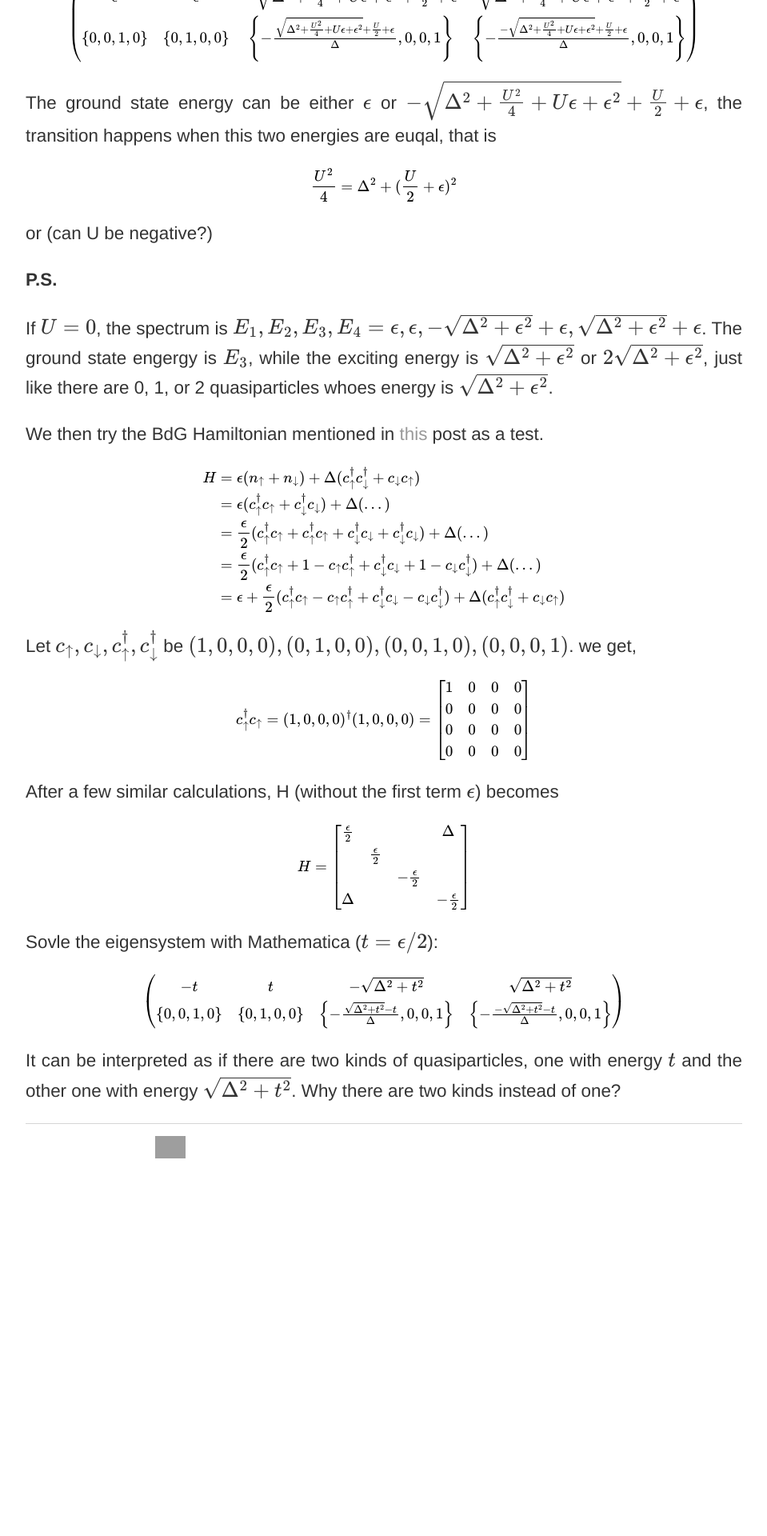
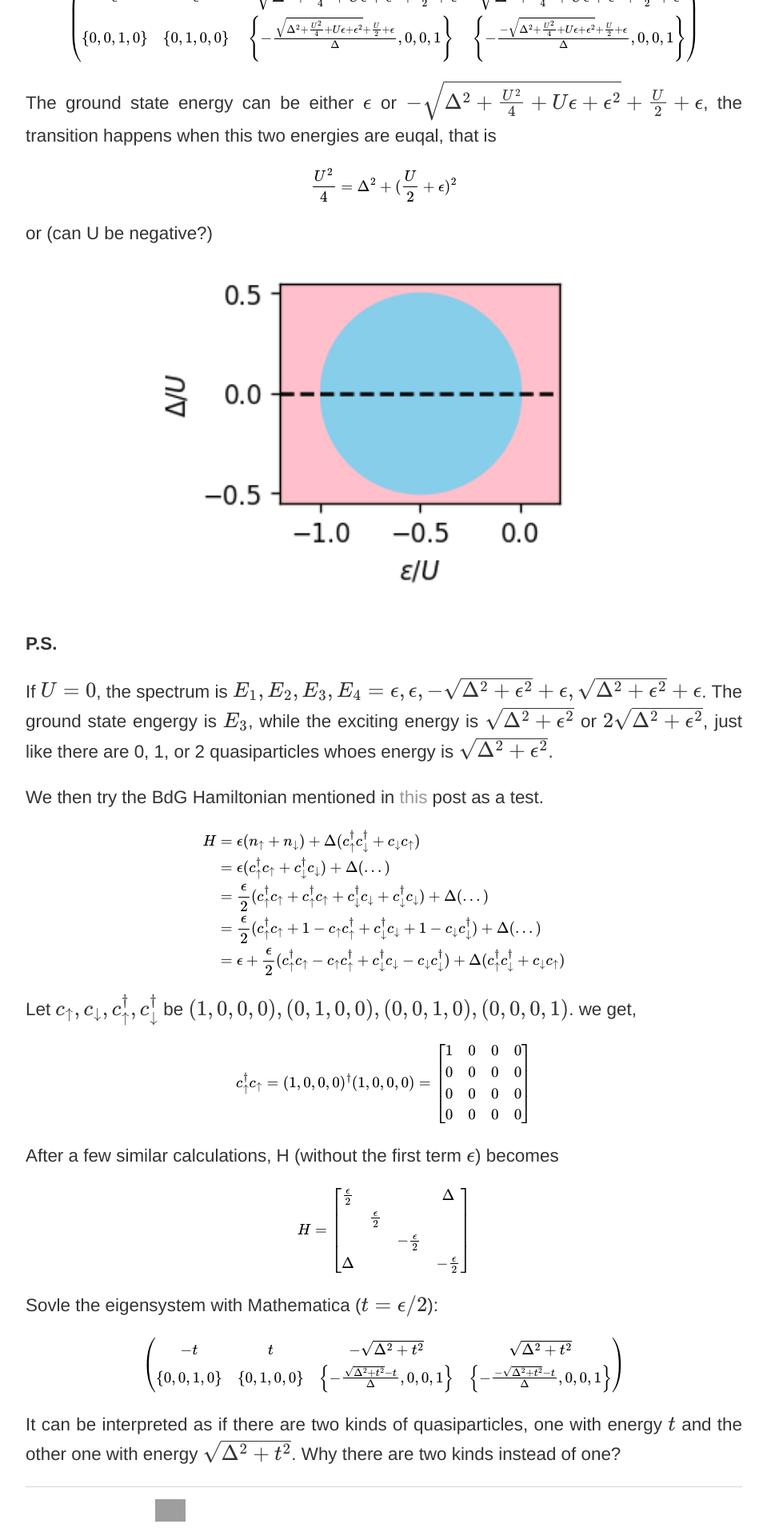
Before and after one commit to cover-me/cover-me.github.io, a Jekyll site: the page built from _posts/2020-05-08-The-phase-diagram-of-a-single-dot-coupled-to-a-superconductor.md, in a window 1280 px wide. Shown: the part 963-2883 px from the top of the page at 80% size, without its empty margins (160-1119 px from the left). Built offline with Jekyll 4.4.1, drawn with Linux system fonts in a browser that asks for light colours; formulas are drawn with MathJax 3; before the commit the page ends 2429 px from its top, so only the background shows below that; grey boxes are pictures that could not be loaded.

Commit message:
Update 2020-05-08-The-phase-diagram-of-a-single-dot-coupled-to-a-superconductor.md

```diff
--- a/_posts/2020-05-08-The-phase-diagram-of-a-single-dot-coupled-to-a-superconductor.md
+++ b/_posts/2020-05-08-The-phase-diagram-of-a-single-dot-coupled-to-a-superconductor.md
@@ -8,7 +8,7 @@ $$
 H = \epsilon (n_\uparrow + n_\downarrow) + U n_\uparrow n_\downarrow + \Delta (c^\dagger_\uparrow c^\dagger_\downarrow + c_\downarrow c_\uparrow)
 $$
 
-Let $\left|n_\uparrow n_\downarrow\right> = \left|00\right>,\left|01\right>,\left|10\right>,\left|11\right>$ be the basis, we have
+Let $\left|n_\uparrow n_\downarrow\right\> = \left|00\right\>,\left|01\right\>,\left|10\right\>,\left|11\right\>$ be the basis, we have
 
 $$
 c_\uparrow = \begin{bmatrix}
@@ -60,12 +60,14 @@ $$
 
 or (can U be negative?)
 
+![](/images/sdphase.png)
+
 **P.S.**
 
 If $U = 0$, the spectrum is $\{E_1,E_2,E_3,E_4\} = \{\epsilon,\epsilon,-\sqrt{\Delta^2+\epsilon^2}+\epsilon,\sqrt{\Delta^2+\epsilon^2}+\epsilon\}$. The ground state engergy is $E_3$, while the exciting energy is $\sqrt{\Delta^2 + \epsilon^2}$ or $2\sqrt{\Delta^2 + \epsilon^2}$, just like there are 0, 1, or 2 quasiparticles whoes energy is $\sqrt{\Delta^2 + \epsilon^2}$.
 
 
-We then try the BdG Hamiltonian mentioned in [this](2019/05/11/something-about-particle-hole-symmetry.html) post as a test.
+We then try the BdG Hamiltonian mentioned in [this](../../../2019/05/11/something-about-particle-hole-symmetry.html) post as a test.
 
 $$
 \begin{align}
```
